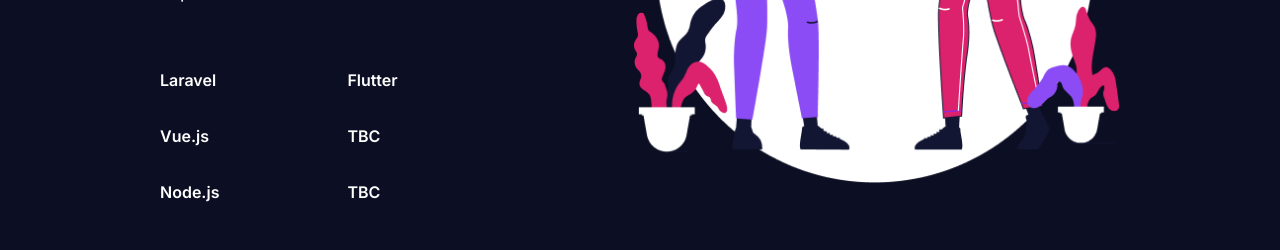
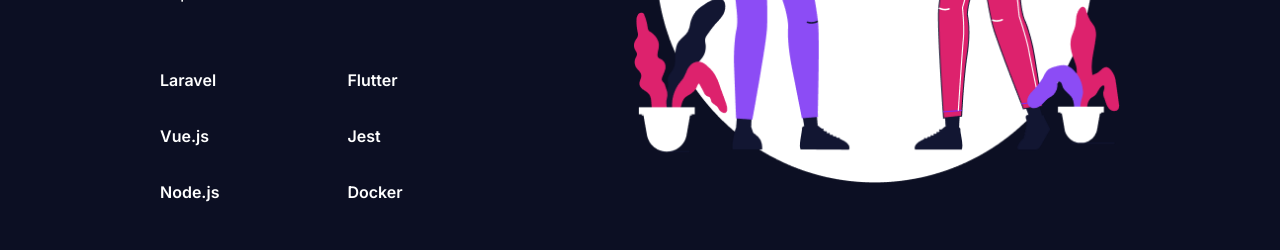
Before and after one commit to HOPDigital/hop-website, a Vue app: page / in a window 1280 px wide. Shown: the part 2600-2850 px from the top of the page. Built offline with nearby package versions, Linux system fonts and the light colour scheme.

Commit message:
refactor: updating skills section

```diff
--- a/src/sections/Skills.section.vue
+++ b/src/sections/Skills.section.vue
@@ -33,11 +33,11 @@
                         </li>
 
                         <li>
-                            TBC
+                            Jest
                         </li>
 
                         <li>
-                            TBC
+                            Docker
                         </li>
                     </ul>
                 </div>
```
